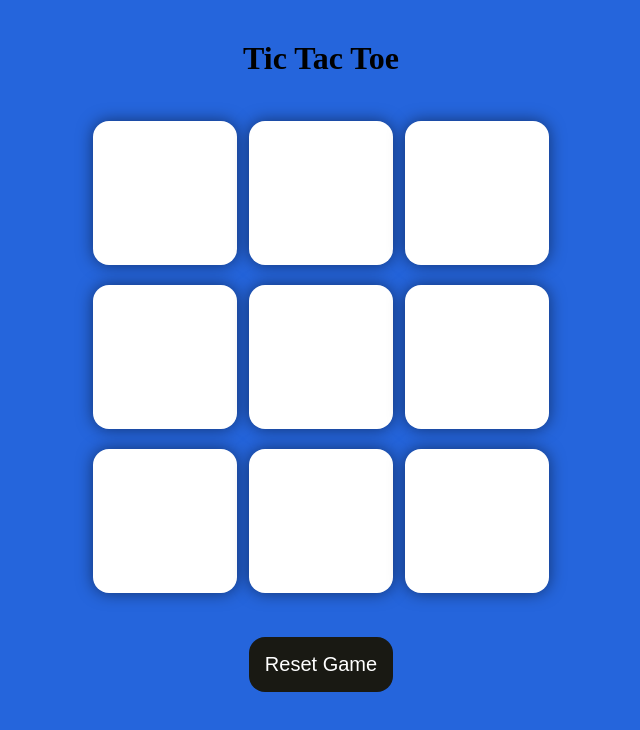
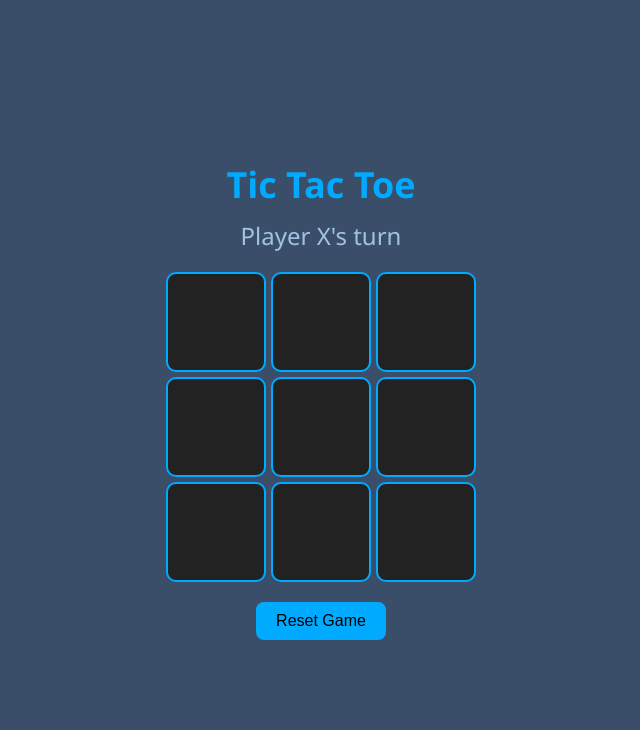
Before and after one commit to dhruv1067/Tic-Tac-Toe-Game, a plain HTML site: page index.html in a window 1280 px wide. Both pictures are taken after a click on the button "Reset Game". Shown: the whole page, without its empty margins (319-959 px from the left). Drawn offline with Linux system fonts and the light colour scheme.

Commit message:
made changes in styling and Completed the Project

```diff
--- a/app.js
+++ b/app.js
@@ -1,12 +1,17 @@
 let boxes = document.querySelectorAll(".box");
-let resetButton = document.querySelector("#resetButton");
 let newGameButton = document.querySelector("#newButton");
-let msgContainer = document.querySelector(".msg-conatiner");
-let msg = document.querySelector("#msg");
+const resetBtn = document.getElementById("resetBtn");
+resetBtn.addEventListener("click", () => {
+    boxes.forEach(box => {
+        box.innerText = "";
+        box.classList.remove("win");
+    });
+    currentPlayer = "X";
+    isGameActive = true;
+    document.getElementById("status").innerText = "Player X's turn";
+});
 
-let turn0 = true;
-
-const winPatterns = [
+const winningCombinations = [
     [0,1,2],
     [0,3,6],
     [0,4,8],
@@ -17,40 +22,49 @@ const winPatterns = [
     [6,7,8],
 ];
 
+let turn0 = true;
+let isGameActive = true;
+
 boxes.forEach((box) => {
     box.addEventListener("click", () => {
-        console.log("box was clicked");
-        if(turn0){
-            box.innerText = `O`;
+        if (!isGameActive || box.innerText !== "") return;
+
+        if (turn0) {
+            box.innerText = "O";
             turn0 = false;
-        } else{
-            box.innerText = `X`;
+            document.getElementById("status").innerText = "Player X's turn";
+        } else {
+            box.innerText = "X";
             turn0 = true;
+            document.getElementById("status").innerText = "Player O's turn";
         }
-        box.disabled = true;
 
         checkWinner();
     });
 });
 
-const showWinner = (winner) => {
-    msg.innerText = `Congratulations, Winner is ${winner}`;
-    msgContainer.classList.remove("hide");
-};
+function checkWinner() {
+    let winnerFound = false;
 
+    winningCombinations.forEach((combo) => {
+        const [a, b, c] = combo;
+        const boxA = boxes[a].innerText;
+        const boxB = boxes[b].innerText;
+        const boxC = boxes[c].innerText;
 
-const checkWinner = () => {
-    for(let pattern of winPatterns){
-            let pos1val = boxes[pattern[0]].innerText;
-            let pos2val = boxes[pattern[1]].innerText;
-            let pos3val = boxes[pattern[2]].innerText;
+        if (boxA && boxA === boxB && boxB === boxC) {
+            boxes[a].classList.add("win");
+            boxes[b].classList.add("win");
+            boxes[c].classList.add("win");
 
-        if(pos1val != "" && pos2val != "" && pos3val != ""){
-            if(pos1val === pos2val && pos2val === pos3val){
-                console.log("Winner", pos1val);
-                showWinner(pos1val);
-            }
+            document.getElementById("status").innerText = `Player ${boxA} wins! 🎉`;
+            isGameActive = false;
+            winnerFound = true;
         }
+    });
 
+    if (!winnerFound && [...boxes].every(box => box.innerText !== "")) {
+        document.getElementById("status").innerText = "It's a draw! 🤝";
+        isGameActive = false;
     }
 }
--- a/index.html
+++ b/index.html
@@ -2,32 +2,28 @@
 <html lang="en">
 <head>
     <meta charset="UTF-8">
-    <meta name="viewport" content="width=device-width, initial-scale=1.0">
+    <title>Tic Tac Toe</title>
     <link rel="stylesheet" href="style.css">
-    <title>Tic Tac Toe Game</title>
 </head>
 <body>
-    <div class="msg-container hide">
-        <p id="msg">Winner</p>
-        <button id="newButton">New Game</button>
+
+    <h1>Tic Tac Toe</h1>
+    <div id="status">Player X's turn</div>
+
+    <div class="game-board">
+        <div class="box"></div>
+        <div class="box"></div>
+        <div class="box"></div>
+        <div class="box"></div>
+        <div class="box"></div>
+        <div class="box"></div>
+        <div class="box"></div>
+        <div class="box"></div>
+        <div class="box"></div>
     </div>
-    <main>
-        <h1>Tic Tac Toe</h1>
-        <div class="container">
-            <div class="game">
-                <button class="box"></button>
-                <button class="box"></button>
-                <button class="box"></button>
-                <button class="box"></button>
-                <button class="box"></button>
-                <button class="box"></button>
-                <button class="box"></button>
-                <button class="box"></button>
-                <button class="box"></button>
-            </div>
-        </div>
-        <button id="resetButton">Reset Game</button>
-    </main>
+
+    <button id="resetBtn">Reset Game</button>
+
     <script src="app.js"></script>
 </body>
 </html>
--- a/style.css
+++ b/style.css
@@ -1,72 +1,88 @@
-*{
+* {
+    box-sizing: border-box;
     margin: 0;
     padding: 0;
 }
 
 body {
-    background-color: rgb(37, 101, 220);
+    font-family: 'Segoe UI', Tahoma, Geneva, Verdana, sans-serif;
+    background-color: #3a4e6a;
+    color: #fff;
+    display: flex;
+    flex-direction: column;
+    align-items: center;
+    justify-content: center;
+    height: 100vh;
+}
+
+h1 {
+    margin-bottom: 10px;
+    font-size: 36px;
+    color: #00aaff;
+}
+
+#status {
+    margin-bottom: 20px;
+    font-size: 24px;
+    color: #a2c2e2;
+}
+
+.game-board {
+    display: grid;
+    grid-template-columns: repeat(3, 100px);
+    grid-template-rows: repeat(3, 100px);
+    gap: 5px;
+}
+
+.box {
+    background-color: #222;
+    border: 2px solid #00aaff;
+    border-radius: 10%;
+    font-size: 36px;
+    display: flex;
+    align-items: center;
+    justify-content: center;
+    cursor: pointer;
+    user-select: none;
+    transition: background 0.3s ease;
+}
+
+.box:hover {
+    background-color: #333;
+}
+
+.win {
+    background-color: #00aaff;
+    color: #000;
+    font-weight: bold;
+    transform: scale(1.1);
+    transition: all 0.3s ease;
+}
+
+#resetBtn {
+    margin-top: 20px;
+    padding: 10px 20px;
+    font-size: 16px;
+    background-color: #00aaff;
+    color: #000;
+    border: none;
+    border-radius: 8px;
+    cursor: pointer;
+    transition: background 0.3s ease;
+}
+
+#resetBtn:hover {
+    background-color: #007bb5;
+}
+
+
+#status {
+    margin-bottom: 20px;
+    font-size: 24px;
+    color: #a2c2e2;
     text-align: center;
 }
 
-.container{
-    height: 70vh;
-    display: flex;
-    align-items: center;
-    justify-content: center;
+#status.emoji {
+    font-size: 32px;
 }
-
-h1{
-    margin-top: 5vmin;
-}
-
-.game{
-    height: 60vmin;
-    width: 60vmin;
-    display: flex;
-    flex-wrap: wrap;
-    align-items: center;
-    justify-content: center;
-    gap: 1.5vmin;
-}
-
-.box{
-    height: 18vmin;
-    width: 18vmin;
-    border-radius: 1rem;
-    border: none;
-    box-shadow: 0 0 1rem rgba(0,0,0,0.5);
-    font-size: 8vmin;
-    color: #b0413e;
-    background-color: white;
-}
-
-#resetButton{
-    padding: 1rem ;
-    font-size: 1.25rem;
-    background-color: #191913;
-    color: white;
-    border-radius: 1rem;
-    border: none;
-}
-
-#newButton{
-    padding: 1rem ;
-    font-size: 1.25rem;
-    background-color: #191913;
-    color: white;
-    border-radius: 1rem;
-    border: none;
-}
-
-#msg{
-    color:deeppink ;
-    font-size: 8vmin;
-}
-
-.msg-container{
-    height: 25vmin;
-}
-
-.hide{
-    display: none;
-}
```
